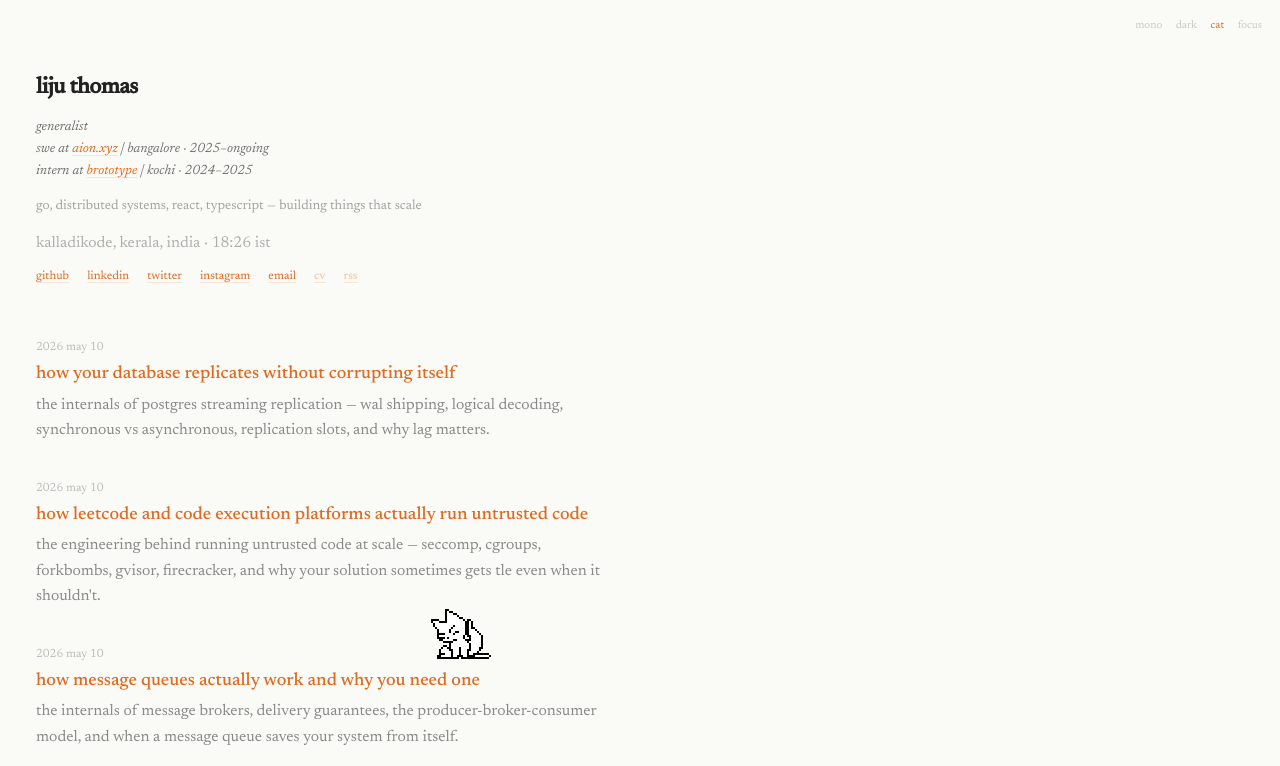
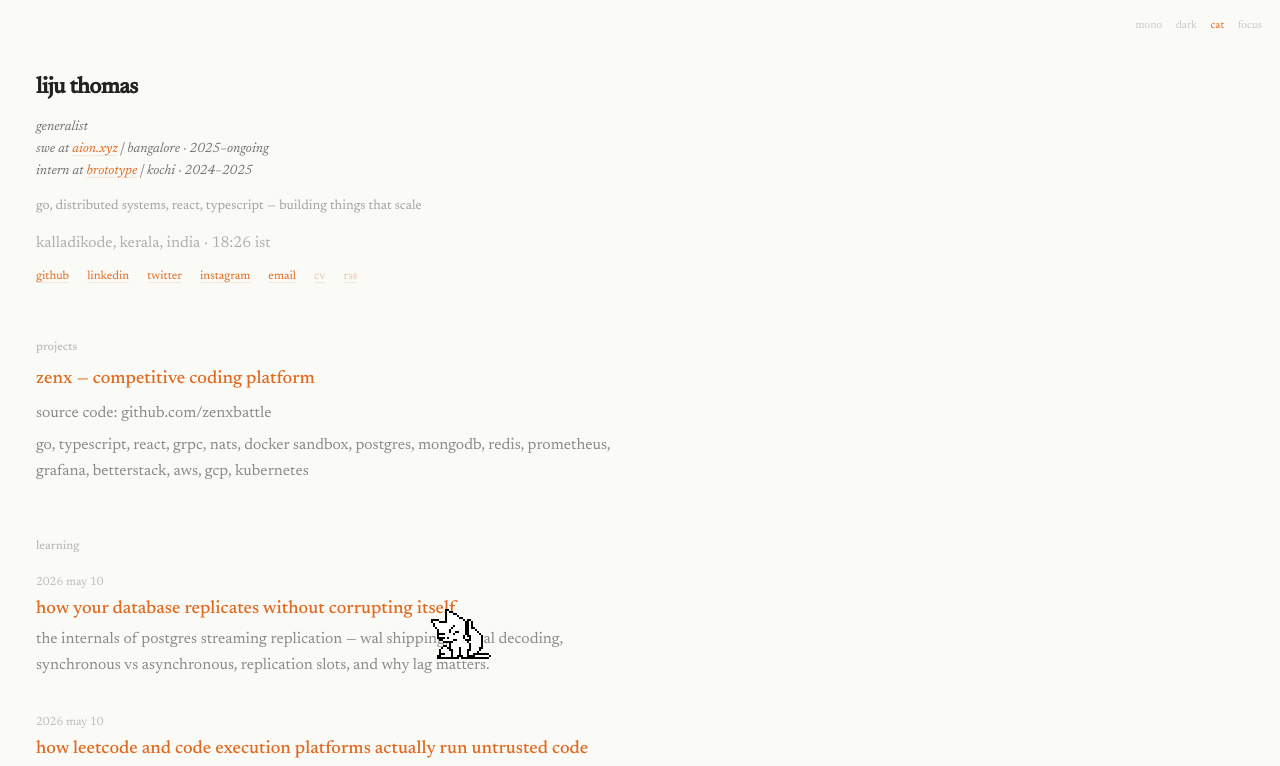
Before and after one commit to lijuuu/me, a React (Vite) app: page / in a window 1280 px wide. Shown: the top 766 px of the page. Built offline with nearby package versions, Linux system fonts and the light colour scheme.

Commit message:
feat(projects): zenxbattle- comp platform
Signed-off-by: lijuuu <lijuuu@users.noreply.github.com>

```diff
--- a/src/pages/Home.tsx
+++ b/src/pages/Home.tsx
@@ -57,7 +57,24 @@ export default function Home() {
         </nav>
       </header>
 
-      <section className="flex flex-col gap-8">
+      <section className="flex flex-col gap-2">
+        <h2 className="text-[12px] text-black/25 dark:text-white/20 lowercase font-medium">projects</h2>
+        <a href="https://zenx.lijuu.me" target="_blank" rel="noopener noreferrer"
+           className="text-base lowercase no-underline hover:text-[#e06b20] dark:hover:text-[#f0853f] font-medium">
+          zenx — competitive coding platform
+        </a>
+        <a href="https://github.com/zenxbattle" target="_blank" rel="noopener noreferrer"
+           className="text-sm text-black/45 dark:text-white/30 lowercase no-underline hover:text-[#e06b20] dark:hover:text-[#f0853f]">
+          source code: github.com/zenxbattle
+        </a>
+        <p className="text-sm text-black/45 dark:text-white/30 lowercase leading-relaxed max-w-lg">
+          go, typescript, react, gRPC, nats, docker sandbox, postgres, mongodb, redis, prometheus, grafana, betterstack, aws, gcp, kubernetes
+        </p>
+      </section>
+
+      <section className="flex flex-col gap-4">
+        <h2 className="text-[12px] text-black/25 dark:text-white/20 lowercase font-medium">learning</h2>
+        <div className="flex flex-col gap-8">
         {projects.map(({ meta }) => (
           <article key={meta.slug} className="flex flex-col gap-1">
             <time className="text-[12px] text-black/25 dark:text-white/20 lowercase">
@@ -71,6 +88,7 @@ export default function Home() {
             </p>
           </article>
         ))}
+        </div>
       </section>
 
       <footer className="text-[12px] lowercase pt-8 flex flex-col gap-1">
```
